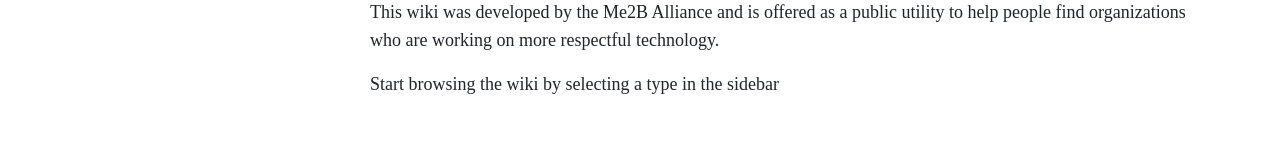
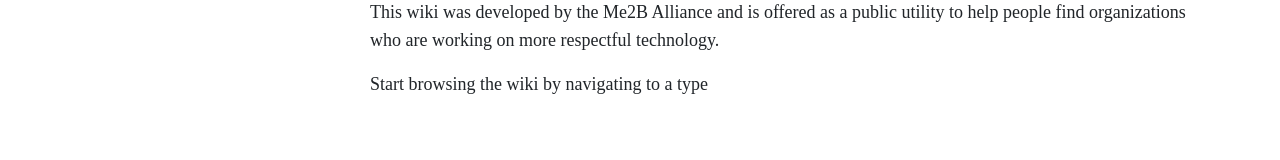
Before and after one commit to Me2B-Alliance/GoodTechWikiServer, a Next.js app: page / in a window 1280 px wide. Shown: the part 143-303 px from the top of the page. Built offline with nearby package versions, Linux system fonts and the light colour scheme; no server answers; a web font is replaced by a local one.

Commit message:
chore(home-page): update description

```diff
--- a/pages/index.js
+++ b/pages/index.js
@@ -48,7 +48,7 @@
                   are working on more respectful technology.
                 </p>
                 <p>
-                  Start browsing the wiki by selecting a type in the sidebar
+                  Start browsing the wiki by navigating to a type
                 </p>
               </div>
             </Col>
```
